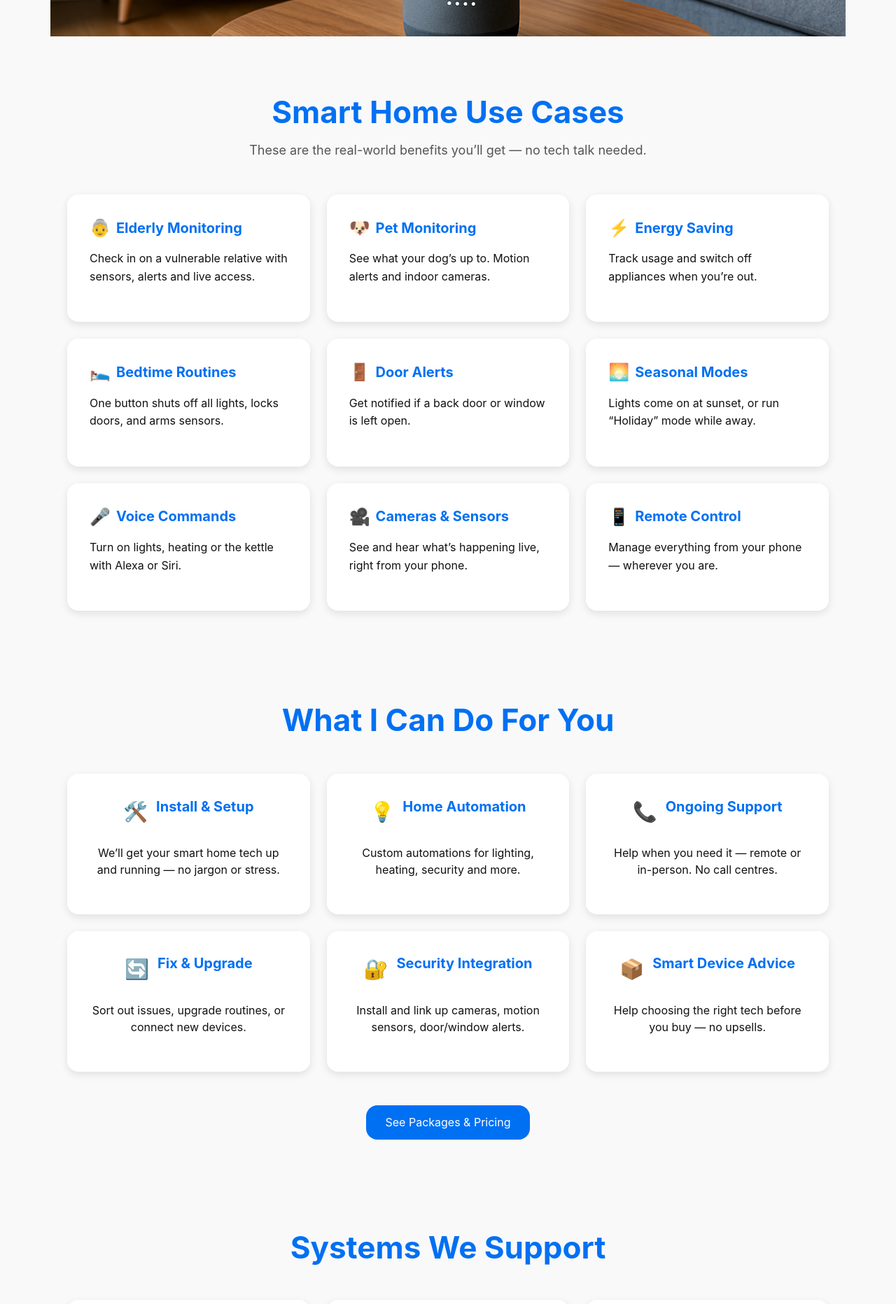
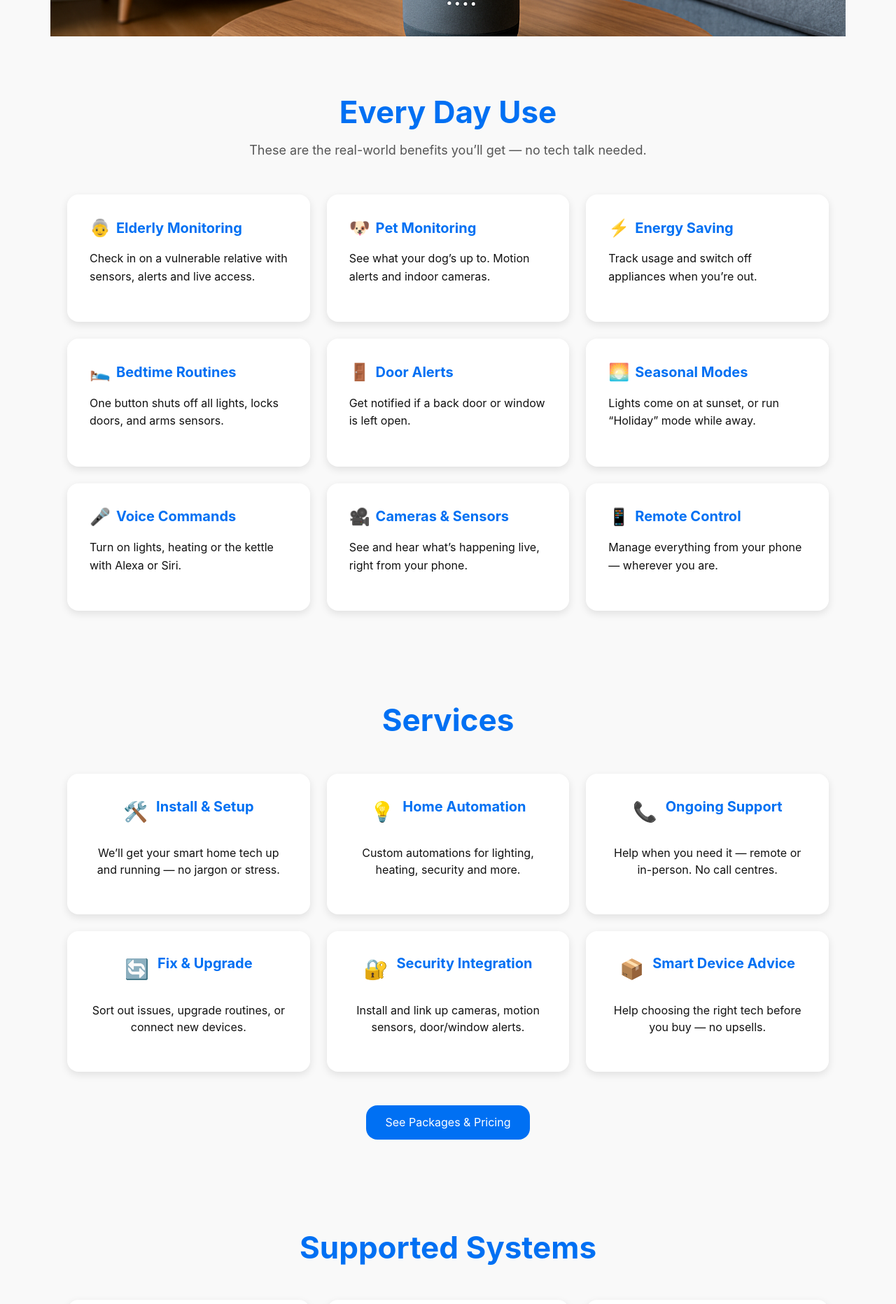
Before and after one commit to petermason1/ready-smart-site, a Next.js app: page / in a window 1280 px wide. Shown: the part 600-2464 px from the top of the page at 70% size. Built offline with nearby package versions, Linux system fonts and the light colour scheme.

Commit message:
Fix footer social icon layout using layout=fill and CSS refactor

```diff
--- a/src/app/globals.css
+++ b/src/app/globals.css
@@ -82,6 +82,7 @@ h1, h2, h3, h4, h5, h6 {
   line-height: 1.3;
   margin-bottom: 1rem;
 }
+
 
 p {
   font-size: 1rem;
--- a/src/components/ServiceGrid/ServiceGrid.js
+++ b/src/components/ServiceGrid/ServiceGrid.js
@@ -43,7 +43,7 @@ export default function ServiceGrid() {
   return (
     <section className={`${styles.serviceGrid} ${utils.maxWidth}`} aria-labelledby="service-heading">
       <h2 id="service-heading" className={styles.title}>
-        Systems We Support
+        Supported Systems
       </h2>
 
       <div className={`${utils.grid} ${utils['grid-cols-1']} ${utils['grid-cols-2']} ${utils['grid-cols-3']}`}>
--- a/src/components/ServiceHighlights/ServiceHighlights.js
+++ b/src/components/ServiceHighlights/ServiceHighlights.js
@@ -41,7 +41,7 @@ const highlights = [
 export default function ServiceHighlights() {
   return (
     <section className={`${styles.highlightsSection} ${utils.maxWidth}`}>
-      <h2 className={styles.highlightsTitle}>What I Can Do For You</h2>
+      <h2 className={styles.highlightsTitle}>Services</h2>
       <div className={`${utils.grid} ${utils['grid-cols-1']} ${utils['grid-cols-2']} ${utils['grid-cols-3']}`}>
         {highlights.map(({ icon, title, desc }, i) => (
           <div
--- a/src/components/Testimonials/TestimonialCarousel.js
+++ b/src/components/Testimonials/TestimonialCarousel.js
@@ -66,7 +66,7 @@ export default function TestimonialCarousel() {
 
   return (
     <section className={styles.carouselWrapper}>
-      <h2 className={styles.sectionTitle}>What Locals Are Saying</h2>
+      <h2 className={styles.sectionTitle}>Local Reviews</h2>
 
       <div className={styles.carouselBox}>
         <AnimatePresence initial={false} mode="wait" custom={direction}>
--- a/src/components/UseCases/UseCases.js
+++ b/src/components/UseCases/UseCases.js
@@ -19,7 +19,7 @@ export default function UseCases() {
 
   return (
     <section className={`${styles.useCases} ${utils.maxWidth}`}>
-      <h2 className={styles.heading}>Smart Home Use Cases</h2>
+      <h2 className={styles.heading}>Every Day Use</h2>
       <p className={styles.subheading}>
         These are the real-world benefits you’ll get — no tech talk needed.
       </p>
```
